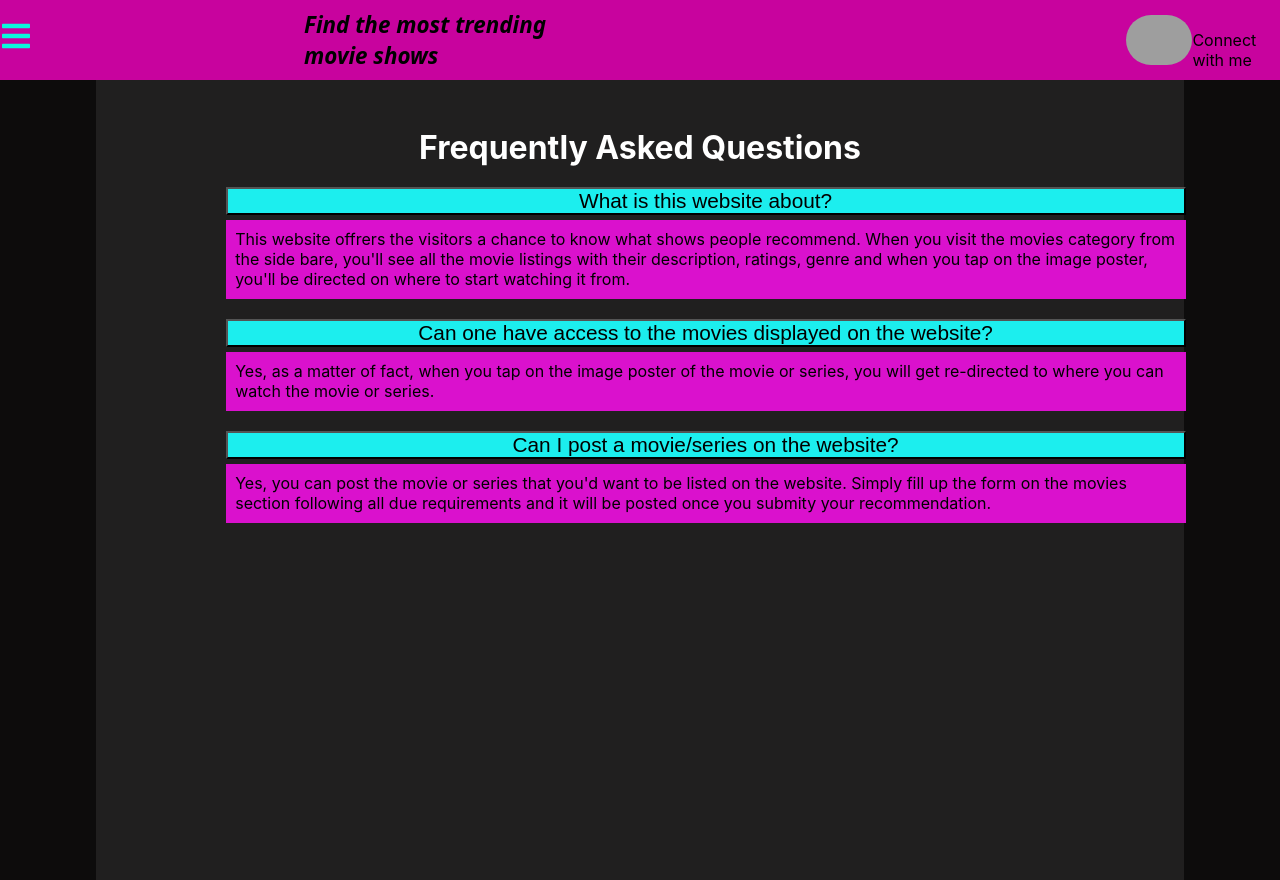
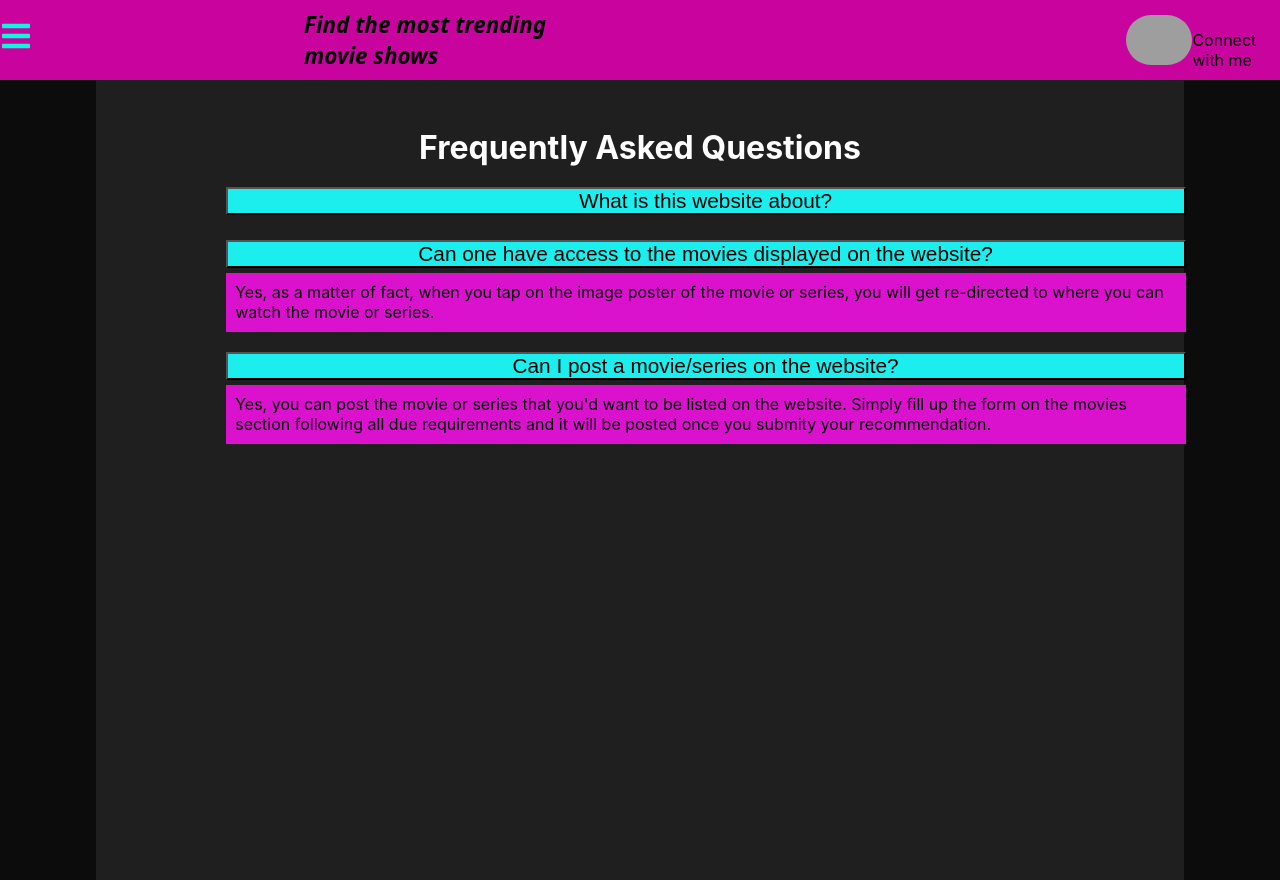
Before and after one commit to Teenskey-Knows/movies-and-series-hub, a React (Create React App) app: page /reviews in a window 1280 px wide. Built offline with nearby package versions, Linux system fonts and the light colour scheme; data requests are answered from the project's data file; grey boxes are pictures that could not be loaded.

Commit message:
Completed the all the project's deliverables

```diff
--- a/src/Pages/Questions.js
+++ b/src/Pages/Questions.js
@@ -3,7 +3,7 @@ import { FaGlasses } from 'react-icons/fa'
 import "../Pages/Questions.css"
 
 function Questions() {
-    const [question1,setQuestion1]=useState(FaGlasses)
+    const [question1,setQuestion1]=useState(false)
 
 function toggle1(){
     setQuestion1(!question1)
```
